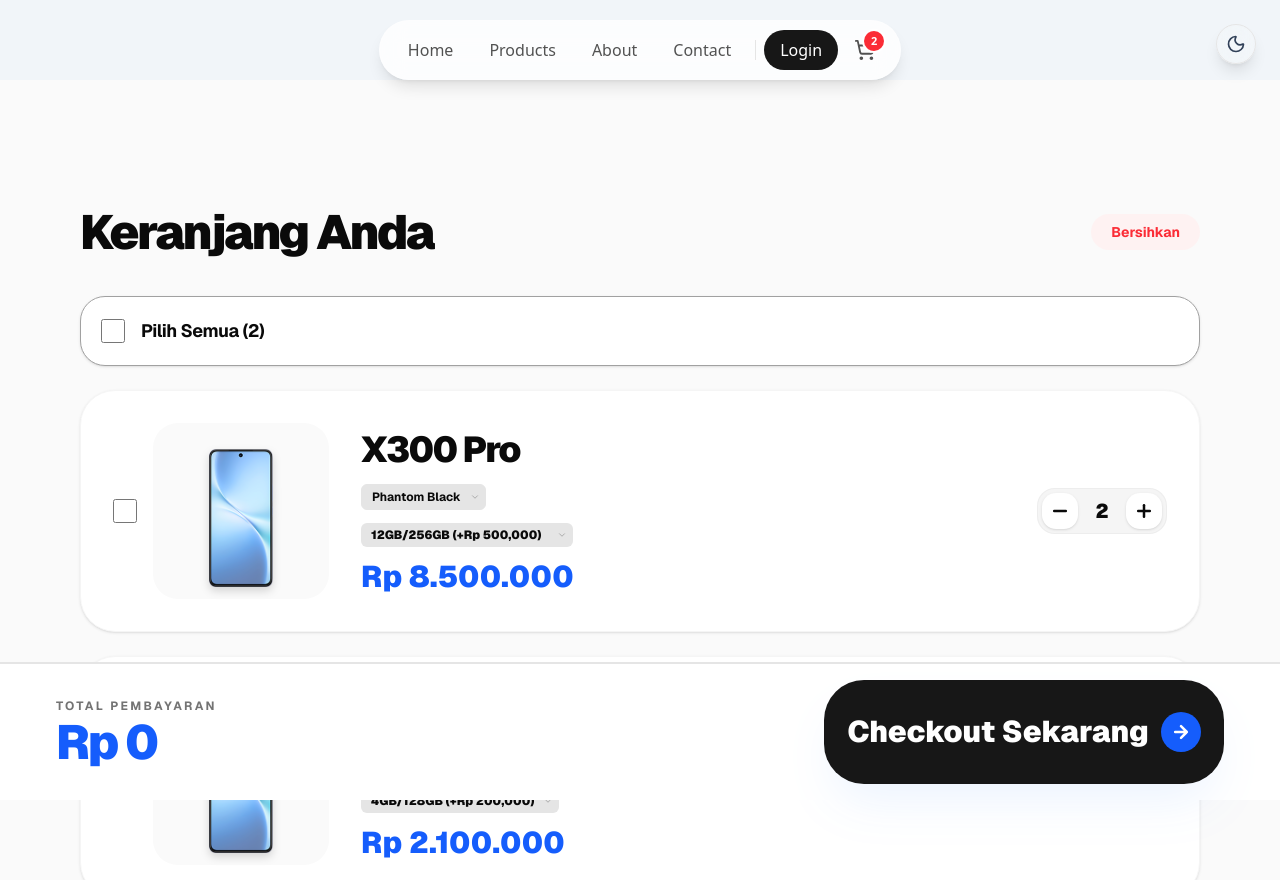
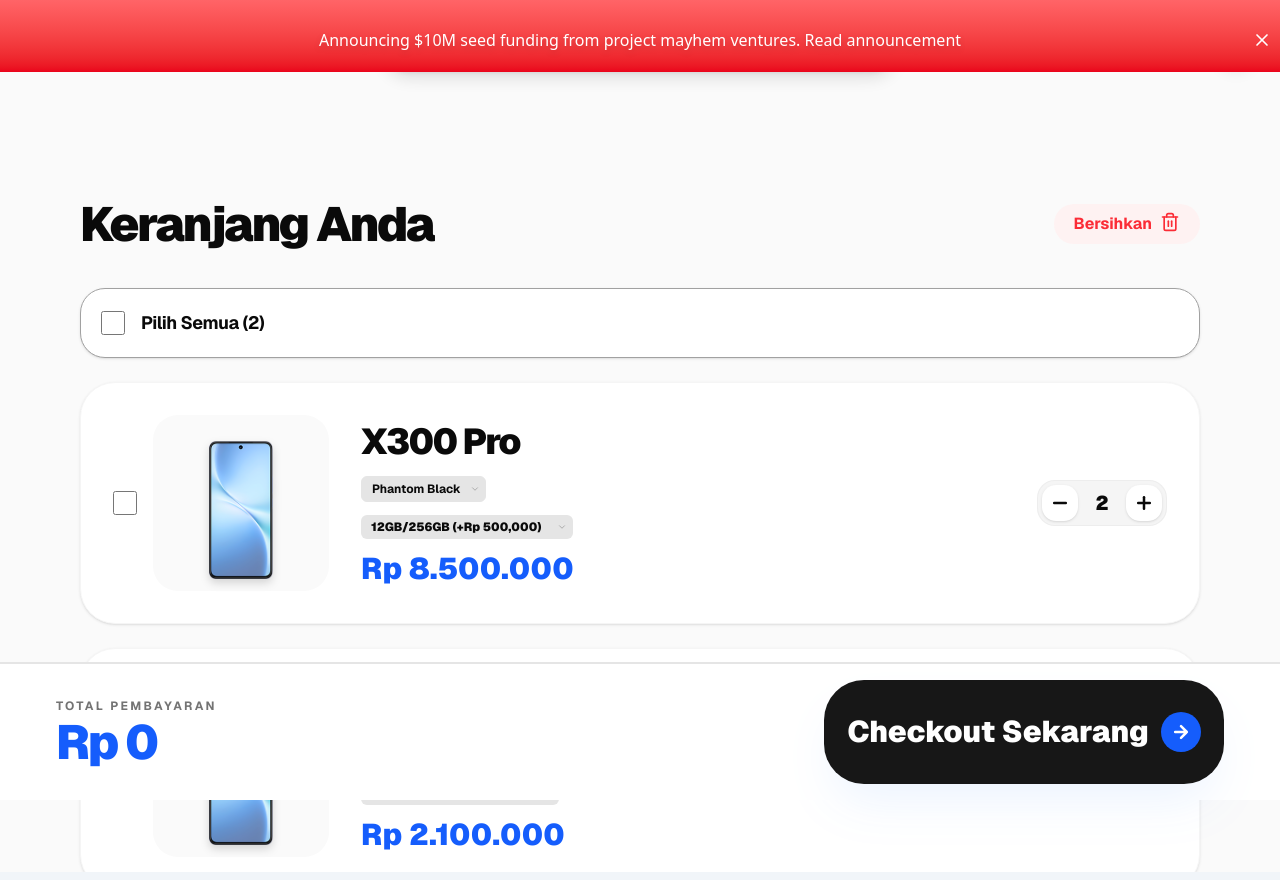
Before and after one commit to Ygfas/VersePhone, a Next.js app: page /cart in a window 1280 px wide. Built offline with nearby package versions, Linux system fonts and the light colour scheme.

Commit message:
update dikit

```diff
--- a/package.json
+++ b/package.json
@@ -13,7 +13,7 @@
     "class-variance-authority": "^0.7.1",
     "clsx": "^2.1.1",
     "lucide-react": "^0.576.0",
-    "motion": "^12.36.0",
+    "motion": "^12.38.0",
     "next": "16.1.6",
     "radix-ui": "^1.4.3",
     "react": "19.2.3",
--- a/src/app/(main)/cart/page.jsx
+++ b/src/app/(main)/cart/page.jsx
@@ -4,8 +4,8 @@ import { motion, AnimatePresence } from 'framer-motion';
 import { Minus, Plus, ShoppingBag, Trash2, ChevronDown } from 'lucide-react';
 import { cn } from "@/lib/utils";
 
-export default function CartComponent() {
-    const [cart, setCart] = useState([
+// --- DATA AWAL (Disimpan di luar komponen agar rapi) ---
+export const INITIAL_CART = [
     {
         id: 1,
         name: "X300 Pro",
@@ -14,7 +14,7 @@ export default function CartComponent() {
         image: "/test2.png",
         qty: 2,
         checked: false,
-            selectedColor: 'Black',
+        selectedColor: 'Phantom Black',
         selectedStorage: '256GB',
         selectedRam: '12GB',
         options: {
@@ -45,11 +45,15 @@ export default function CartComponent() {
             ]
         }
     },
-    ]);
+];
 
+export default function CartComponent() {
+    // State untuk mengelola data yang bisa berubah
+    const [cart, setCart] = useState(INITIAL_CART);
     const [deleteConfirm, setDeleteConfirm] = useState(null);
 
-    // Fungsi Update Varian & Harga
+    // --- LOGIKA FUNGSI ---
+
     const updateVariant = (id, ram, storage, extra) => {
         setCart(prev => prev.map(item => {
             if (item.id === id) {
@@ -87,6 +91,7 @@ export default function CartComponent() {
         setDeleteConfirm(null);
     };
 
+    // Ini adalah const biasa karena nilainya "diturunkan" dari state cart
     const totalHarga = cart.filter(i => i.checked).reduce((acc, i) => acc + (i.price * i.qty), 0);
 
     return (
@@ -95,8 +100,8 @@ export default function CartComponent() {
                 <div className="w-full px-4 sm:px-10 lg:px-20">
                     <div className="flex justify-between items-center mb-6 sm:mb-10">
                         <h1 className="text-3xl sm:text-5xl font-black tracking-tighter">Keranjang Anda</h1>
-                        <button onClick={() => setCart([])} className="text-red-500 font-bold text-sm bg-red-50 hover:bg-red-100 px-5 py-2 rounded-full transition-all">
-                            Bersihkan
+                        <button onClick={() => setCart([])} className="text-red-500 gap-2 flex justify-center font-bold text-md bg-red-50 hover:bg-red-100 px-5 py-2 rounded-full transition-all">
+                            Bersihkan<Trash2 className='text-sm w-5 h-5'></Trash2>
                         </button>
                     </div>
 
@@ -141,13 +146,10 @@ export default function CartComponent() {
 
                                         {/* KOLOM 2: Info Produk */}
                                         <div className="flex flex-col gap-1 sm:gap-3 flex-1 min-w-0">
-
-                                            {/* Nama */}
                                             <h3 className="text-sm sm:text-4xl font-black tracking-tighter truncate leading-tight">
                                                 {item.name}
                                             </h3>
 
-                                            {/* Dropdown Warna */}
                                             <div className="relative w-fit">
                                                 <select
                                                     value={item.selectedColor}
@@ -159,7 +161,6 @@ export default function CartComponent() {
                                                 <ChevronDown className="absolute right-1.5 top-1/2 -translate-y-1/2 w-2.5 h-2.5 text-neutral-400 pointer-events-none" />
                                             </div>
 
-                                            {/* Dropdown RAM & Storage */}
                                             <div className="relative w-fit">
                                                 <select
                                                     value={`${item.selectedRam}/${item.selectedStorage}`}
@@ -179,11 +180,9 @@ export default function CartComponent() {
                                                 <ChevronDown className="absolute right-1.5 top-1/2 -translate-y-1/2 w-2.5 h-2.5 text-neutral-400 pointer-events-none" />
                                             </div>
 
-                                            {/* Harga */}
                                             <p className="text-blue-600 font-black text-sm sm:text-3xl">
                                                 Rp {item.price.toLocaleString('id-ID')}
                                             </p>
-
                                         </div>
 
                                         {/* KOLOM 3: Stepper */}
@@ -219,7 +218,6 @@ export default function CartComponent() {
                                                 </button>
                                             </div>
                                         </div>
-
                                     </motion.div>
                                 ))}
                             </AnimatePresence>
@@ -233,30 +231,24 @@ export default function CartComponent() {
                 </div>
             </div>
 
-            {/* Footer Summary (Sticky Bottom) */}
-            <div className="fixed bottom-0 border-t-2 left-0 right-0 bg-white dark:bg-neutral-900/80 backdrop-blur-xl  border-neutral-4400 dark:border-neutral-800 p-6 sm:p-4 z-50">
+            {/* Footer Summary */}
+            <div className="fixed bottom-0 border-t-2 left-0 right-0 bg-white dark:bg-neutral-900/80 backdrop-blur-xl border-neutral-200 dark:border-neutral-800 p-6 sm:p-4 z-50">
                 <div className="px-6 sm:px-10 flex items-center justify-between gap-10">
-
-                    {/* SISI KIRI: Total Pembayaran (Desktop) */}
                     <div className="hidden sm:block">
                         <p className="text-neutral-500 font-bold uppercase tracking-[0.2em] text-xs mb-1">Total Pembayaran</p>
                         <div className="flex items-baseline gap-2">
                             <span className="text-5xl font-black tracking-tighter text-blue-600">
                                 Rp {totalHarga.toLocaleString('id-ID')}
                             </span>
-
                         </div>
                     </div>
 
-                    {/* SISI KANAN: Button & Mobile Summary */}
                     <div className="flex-1 sm:flex-none w-full sm:w-auto">
-                        {/* Mobile Summary Only */}
                         <div className="sm:hidden flex justify-between items-center mb-4 px-2">
                             <span className="font-bold text-neutral-500 uppercase text-xs tracking-widest">Total</span>
                             <span className="font-black text-2xl text-blue-600">Rp {totalHarga.toLocaleString('id-ID')}</span>
                         </div>
 
-                        {/* Tombol Checkout - Dibuat lebih lebar di desktop (w-96) agar proporsional */}
                         <button className="w-full sm:w-[400px] py-5 sm:py-8 bg-neutral-900 dark:bg-white text-white dark:text-black rounded-[28px] sm:rounded-[40px] font-black text-xl sm:text-3xl shadow-2xl shadow-blue-500/10 hover:scale-[1.02] active:scale-95 transition-all flex items-center justify-center gap-3 group">
                             <span>Checkout Sekarang</span>
                             <div className="hidden sm:flex w-10 h-10 bg-blue-600 rounded-full items-center justify-center group-hover:translate-x-1 transition-transform">
@@ -264,7 +256,6 @@ export default function CartComponent() {
                             </div>
                         </button>
                     </div>
-
                 </div>
             </div>
 
@@ -278,7 +269,7 @@ export default function CartComponent() {
                             <h3 className="text-2xl font-black mb-2 tracking-tighter">Hapus Item?</h3>
                             <p className="text-neutral-500 mb-8 px-4 font-medium">Hapus {deleteConfirm.name} ({deleteConfirm.selectedRam}/{deleteConfirm.selectedStorage})?</p>
                             <div className="flex gap-4">
-                                <button onClick={() => setDeleteConfirm(null)} className="flex-1 py-4 font-bold bg-neutral-100 rounded-3xl">Batal</button>
+                                <button onClick={() => setDeleteConfirm(null)} className="flex-1 py-4 font-bold bg-neutral-100 rounded-3xl text-black">Batal</button>
                                 <button onClick={confirmDelete} className="flex-1 py-4 font-bold bg-red-500 text-white rounded-3xl shadow-lg">Ya, Hapus</button>
                             </div>
                         </motion.div>
--- a/src/components/main/navbar.jsx
+++ b/src/components/main/navbar.jsx
@@ -3,6 +3,7 @@ import React, { useState, useEffect } from 'react';
 import { AnimatedThemeToggler } from "@/components/ui/animated-theme-toggler";
 import { FloatingNav } from "@/components/ui/floating-navbar";
 import { IconHome, IconMessage, IconUser, IconBrandProducthunt } from "@tabler/icons-react";
+import { StickyBanner } from '../ui/sticky-banner';
 
 
 
@@ -53,8 +54,16 @@ export default function Navbar() {
 
     return (
         <div className="relative">
-            <div className="relative flex h-[10vh] flex-col overflow-y-auto ">
 
+            <div className="relative flex lg:h-[9vh] h-[8vh]  flex-col overflow-y-auto ">
+                <StickyBanner className="bg-gradient-to-b from-red-400 to-red-600 z-[60]">
+                    <p className="mx-0 max-w-[90%] text-white drop-shadow-md ">
+                        Announcing $10M seed funding from project mayhem ventures.{" "}
+                        <a href="#" className="transition duration-200 hover:underline">
+                            Read announcement
+                        </a>
+                    </p>
+                </StickyBanner>
 
             </div>
 
--- a/src/components/ui/interactive-hover-button.jsx
+++ b/src/components/ui/interactive-hover-button.jsx
@@ -22,7 +22,7 @@ export function InteractiveHoverButton({ children, className, ...props }) {
       </div>
 
 
-      <div className="text-primary-foreground absolute top-0 z-10 flex h-full w-full translate-x-12 items-center justify-center gap-2 opacity-0 transition-all duration-300 group-hover:-translate-x-5 group-hover:opacity-100">
+      <div className="text-primary-foreground absolute top-0 z-10 flex h-full w-full translate-x-12 items-center justify-center gap-2 opacity-0 transition-all duration-300 group-hover:-translate-x-5 group-hover:opacity-100 " asChild>
         <span>{children}</span>
         <ArrowRight />
       </div>
--- /dev/null
+++ b/src/components/ui/sticky-banner.jsx
@@ -0,0 +1,85 @@
+"use client";
+import React, { useState } from "react";
+import { motion, useMotionValueEvent, useScroll } from "motion/react";
+import { cn } from "@/lib/utils";
+
+export const StickyBanner = ({
+  className,
+  children,
+  hideOnScroll = false
+}) => {
+  const [open, setOpen] = useState(true);
+  const [isDismissed, setIsDismissed] = useState(false); // State baru untuk tanda sudah di-close
+  const { scrollY } = useScroll();
+
+  useMotionValueEvent(scrollY, "change", (latest) => {
+    // Jika sudah pernah di-close lewat tombol, jangan lakukan apa-apa lagi
+    if (isDismissed) return;
+
+    if (hideOnScroll && latest > 40) {
+      setOpen(false);
+    } else {
+      setOpen(true);
+    }
+  });
+
+  const handleClose = () => {
+    setOpen(false);
+    setIsDismissed(true); // Tandai bahwa user sengaja menutupnya
+  };
+
+  return (
+    <motion.div
+      className={cn(
+        "sticky inset-x-0 top-0 z-40 flex min-h-20 w-full items-center justify-center bg-transparent px-4 py-3",
+        className
+      )}
+      initial={{
+        y: -100,
+        opacity: 0,
+      }}
+      animate={{
+        // Banner akan hilang jika 'open' false ATAU 'isDismissed' true
+        y: open && !isDismissed ? 0 : -100,
+        opacity: open && !isDismissed ? 1 : 0,
+      }}
+      transition={{
+        duration: 0.3,
+        ease: "easeInOut",
+      }}>
+      {children}
+      <motion.button
+        initial={{
+          scale: 0,
+        }}
+        animate={{
+          scale: 1,
+        }}
+        className="absolute top-1/2 right-2 -translate-y-1/2 cursor-pointer"
+        onClick={handleClose} // Menggunakan fungsi handleClose baru
+      >
+        <CloseIcon className="h-5 w-5 text-white" />
+      </motion.button>
+    </motion.div>
+  );
+};
+
+const CloseIcon = (props) => {
+  return (
+    <svg
+      xmlns="http://www.w3.org/2000/svg"
+      width="24"
+      height="24"
+      viewBox="0 0 24 24"
+      fill="none"
+      stroke="currentColor"
+      strokeWidth="2"
+      strokeLinecap="round"
+      strokeLinejoin="round"
+      {...props}>
+      <path stroke="none" d="M0 0h24v24H0z" fill="none" />
+      <path d="M18 6l-12 12" />
+      <path d="M6 6l12 12" />
+    </svg>
+  );
+};
```
Also changed, not shown: src/app/globals.css (+24 -1 lines), src/components/ui/aurora-text.jsx (added, +32 -0 lines), src/components/ui/floating-navbar.jsx (+8 -7 lines), src/components/ui/hero-parallax.jsx (+6 -2 lines), src/components/ui/line-shadow-text.jsx (added, +51 -0 lines), 1 other file (tests, documents, lock files or other folders). Lines whose indentation alone changed are shown as unchanged.
